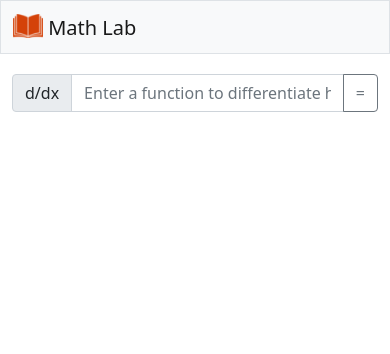
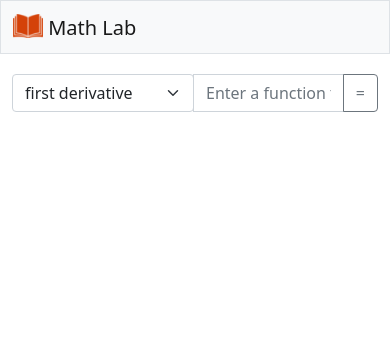
Before and after one commit to danaiamirali/Math-Lab, a Flask app: page /derivative in a window 390 px wide. Shown: the top 354 px of the page. Run offline with Flask 2, Linux system fonts and the light colour scheme.

Commit message:
Derivative
added derivative functionality (up to 3 derivatives), removed pod id from URL query

```diff
--- a/app.py
+++ b/app.py
@@ -32,9 +32,13 @@ def calculated():
 @app.route("/derivative", methods=["GET", "POST"])
 def derivative():
     if request.method == "POST":
-        method = "find the derivative of"
+        degree = request.form.get("deriv")
+        method = " derivative of "
         expression = request.form.get("query")
-        pass
+        inp = degree + method + expression
+        answer = wolfram(inp)
+
+        return render_template("derivative.html", inp = inp, answer=answer, post=True)
     else:
         return render_template("derivative.html")
 
@@ -50,7 +54,6 @@ def integral():
 def limit():
     if request.method == "POST":
         # find the limit of function as it approaches c from left/right
-        podid = "Limit"
         method = "lim "
         function = request.form.get("function")
         c = request.form.get("limitapproaches")
@@ -59,8 +62,7 @@ def limit():
         additional = f" as x->{c}{side}"
 
         inp = method + function + additional
-        print(inp)
-        answer = wolfram(inp, podid)
+        answer = wolfram(inp)
 
         return render_template("limit.html", inp=inp, answer=answer, post=True)
     else:
--- a/helpers.py
+++ b/helpers.py
@@ -9,12 +9,12 @@ client = wolframalpha.Client(APP_ID)
 def graph(query):
     answer = wolfram(query)
 
-    return 0;
+    return 0
 
-def wolfram(query, podid):
+def wolfram(query):
     # Contact API
     try:
-        url = f"http://api.wolframalpha.com/v2/query?appid={APP_ID}&input={urllib.parse.quote(query)}&includepodid={podid}&output=json"
+        url = f"http://api.wolframalpha.com/v2/query?appid={APP_ID}&input={urllib.parse.quote(query)}&output=json"
         print(url)
         response = requests.get(url).json()
     except:
--- a/templates/derivative.html
+++ b/templates/derivative.html
@@ -9,10 +9,24 @@
 <form action = "/derivative" method = "post">
     <div class="row gy-5" style="padding-top:20px; padding-bottom:20px">
         <div class="input-group mb-3">
-            <span class="input-group-text" id="basic-addon1">d/dx</span>
+            <div class="col-xs-3">
+            <select class="form-select" name="deriv">
+                <option value="first" selected>first derivative</option>
+                <option value="second">second derivative</option>
+                <option value="third">third derivative</option>
+            </select>
+            </div>
             <input type="text" class="form-control" placeholder="Enter a function to differentiate here" aria-label="Derivative" aria-describedby="basic-addon1" name = "query">
             <button class="btn btn-outline-secondary" type="submit" id="calculatebutton">=</button>
         </div>
     </div>
 </form>
+{% if post %}
+<p>
+    Input: {{ inp }}
+    <hr>
+    Answer: <br>
+    <img src= {{ answer.image }} alt={{ answer.plaintext }}>
+</p>
+{% endif %}
 {% endblock %}
```
Also changed, not shown: todo.txt (added, +7 -0 lines).
